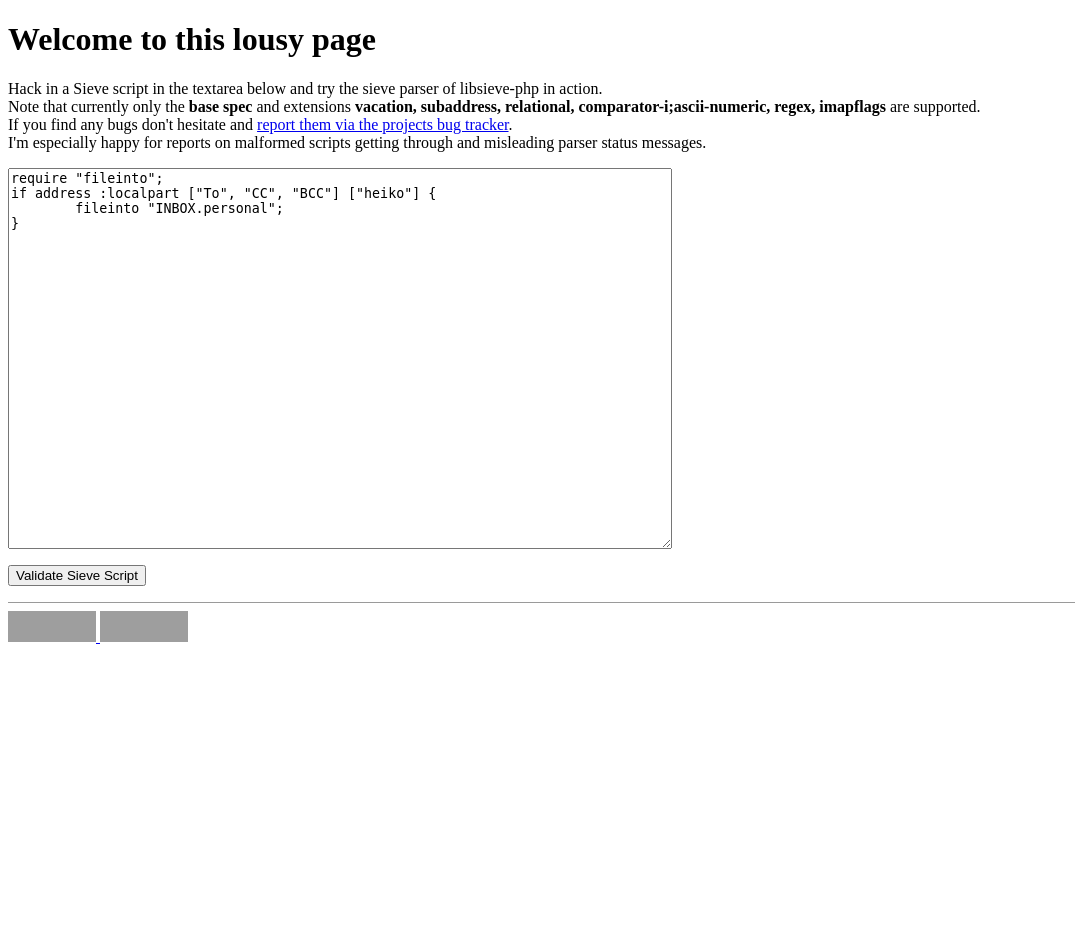
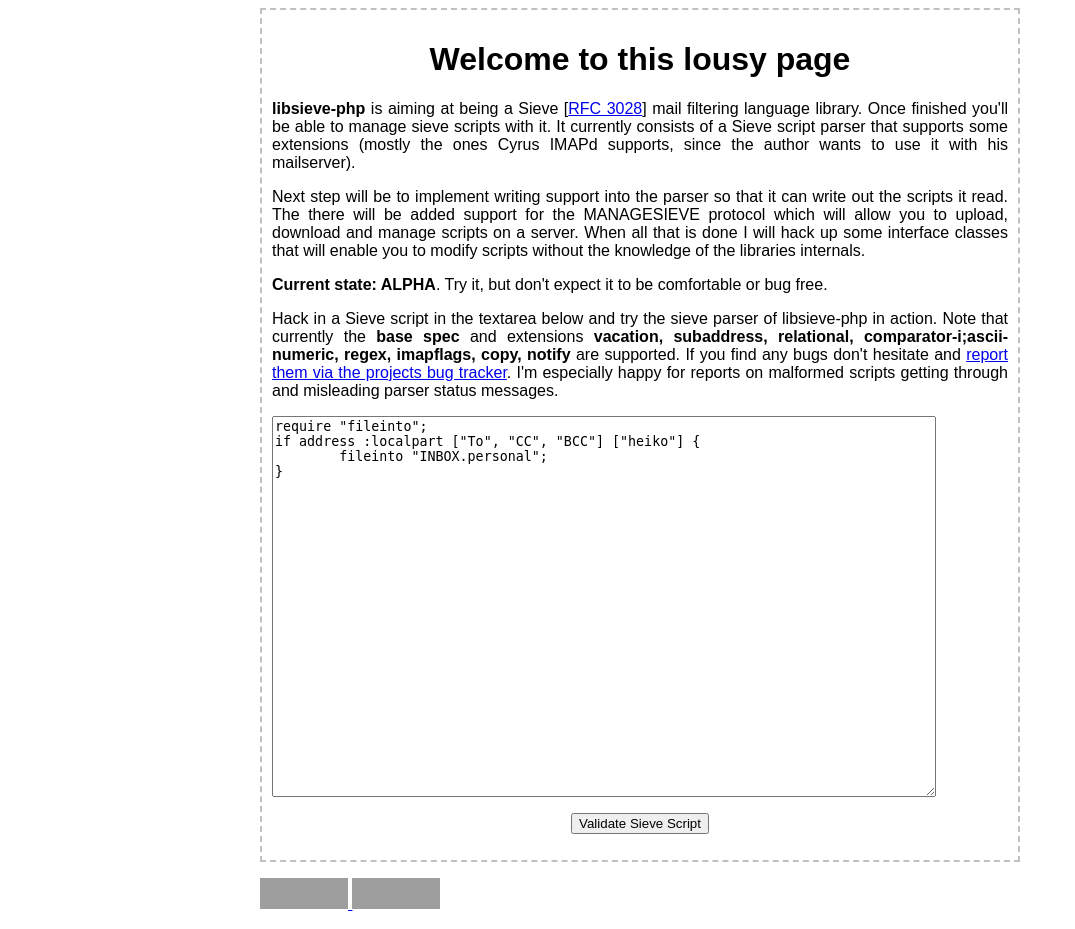
Before and after one commit to ProtonMail/libsieve-php, a PHP site: page / in a window 1280 px wide. Shown: the whole page, without its empty margins (0-1075 px from the left). Before the commit the page ends 644 px from the top, so only its background shows below. Run offline with PHP 8.4, Linux system fonts and the light colour scheme; grey boxes are pictures that could not be loaded.

Commit message:
redid webpages a bit

```diff
--- a/web/index.php
+++ b/web/index.php
@@ -5,27 +5,52 @@
 	<meta http-equiv="Content-Type" content="text/html;charset=utf-8" />
 	<title>libsieve-php - A PHP Sieve library</title>
 </head>
-<body>
-<form action="validate.php" method="post">
-	<h1>Welcome to this lousy page</h1>
+<body style="font-family:sans-serif">
+<div style="width:760px; margin-left:auto; margin-right:auto;">
+
+<div style="border-style:dashed; border-width:2px; border-color:silver; padding:10px">
+	<h1 style="text-align:center">Welcome to this lousy page</h1>
+	<p style="text-align:justify">
+		<span style="font-weight:bold">libsieve-php</span> is aiming at being a Sieve [<a href="http://tools.ietf.org/html/rfc3028">RFC 3028</a>]
+		mail filtering language library. Once finished you'll be able to manage sieve scripts with it. It currently consists
+		of a Sieve script parser that supports some extensions (mostly the ones Cyrus IMAPd supports, since the author wants
+		to use it with his mailserver).
+	</p>
+	<p style="text-align:justify">
+		Next step will be to implement
+		writing support into the parser so that it can write out the scripts it read. The there will be added support for the
+		MANAGESIEVE protocol which will allow you to upload, download and manage scripts on a server. When all that is done I
+		will hack up some interface classes that will enable you to modify scripts without the knowledge of the libraries
+		internals.
+	</p>
 	<p>
-		Hack in a Sieve script in the textarea below and try the sieve parser of libsieve-php in action.<br/>
-		Note that currently only the <span style="font-weight:bold">base spec</span> and extensions <span style="font-weight:bold">vacation, subaddress, relational, comparator-i;ascii-numeric, regex, imapflags</span> are supported.<br/>
-		If you find any bugs don't hesitate and <a href="http://sourceforge.net/tracker/?func=add&amp;group_id=184171&amp;atid=908185">report them via the projects bug tracker</a>.<br/>
+		<span style="font-weight:bold">Current state: ALPHA</span>. Try it, but don't expect it to be comfortable or bug free.
+	</p>
+	<p style="text-align:justify">
+		Hack in a Sieve script in the textarea below and try the sieve parser of libsieve-php in action.
+		Note that currently the <span style="font-weight:bold">base spec</span> and extensions <span style="font-weight:bold">vacation, subaddress, relational, comparator-i;ascii-numeric, regex, imapflags, copy, notify</span> are supported.
+		If you find any bugs don't hesitate and <a href="http://sourceforge.net/tracker/?func=add&amp;group_id=184171&amp;atid=908185">report them via the projects bug tracker</a>.
 		I'm especially happy for reports on malformed scripts getting through and misleading parser status messages.
 	</p>
-	<textarea name="script" cols="80" rows="25">require "fileinto";
+
+	<form action="validate.php" method="post">
+		<textarea name="script" cols="80" rows="25">require "fileinto";
 if address :localpart ["To", "CC", "BCC"] ["heiko"] {
 	fileinto "INBOX.personal";
 }</textarea>
-	<p><input type="submit" value="Validate Sieve Script"/></p>
-</form>
-<hr size="1"/>
+		<p style="text-align:center"><input type="submit" value="Validate Sieve Script"/></p>
+	</form>
+</div>
+
+<p>
 <a href="http://sourceforge.net/projects/libsieve-php/">
 	<img src="http://sflogo.sourceforge.net/sflogo.php?group_id=184171&amp;type=1" width="88" height="31" border="0" alt="SourceForge.net Logo" />
 </a>
 <a href="http://validator.w3.org/check?uri=referer">
 	<img src="http://www.w3.org/Icons/valid-xhtml10" alt="Valid XHTML 1.0 Transitional" height="31" width="88" border="0" />
 </a>
+</p>
+
+</div>
 </body>
 </html>
```
Also changed, not shown: web/validate.php (+14 -3 lines).
